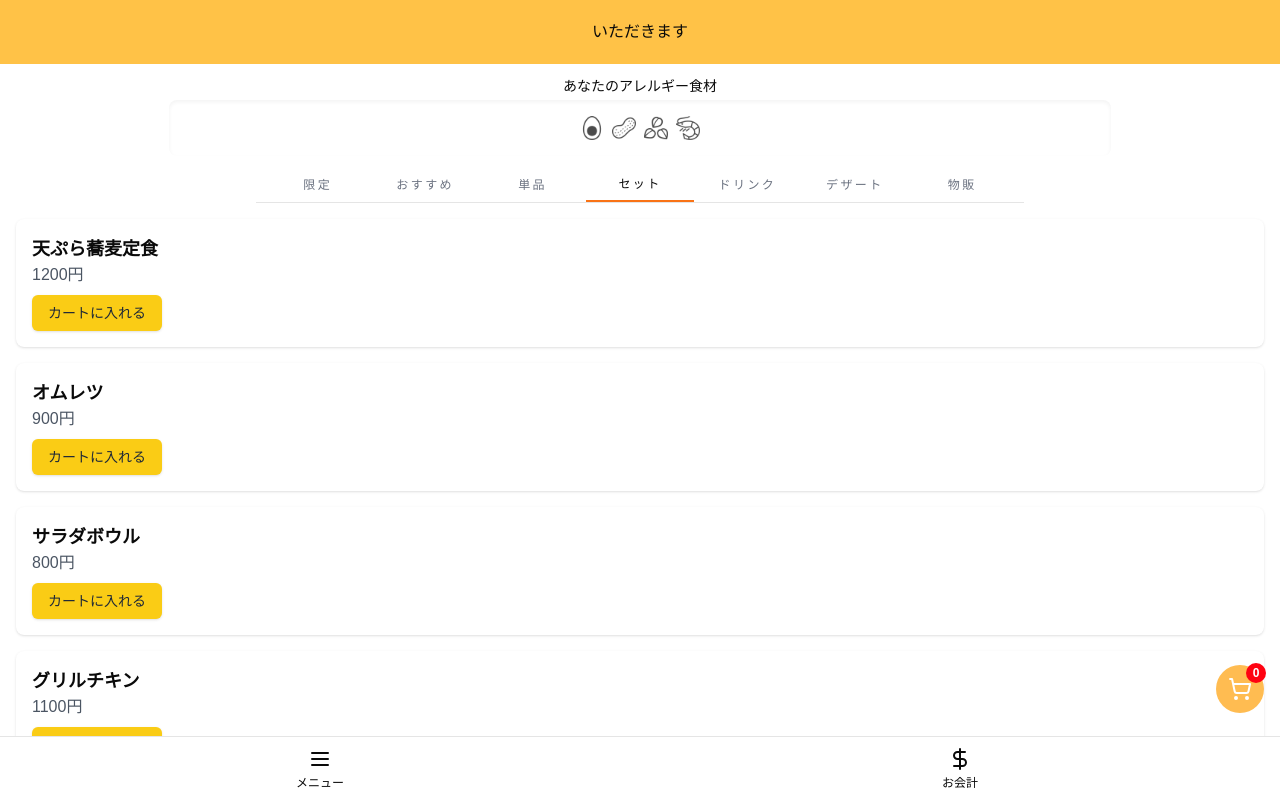
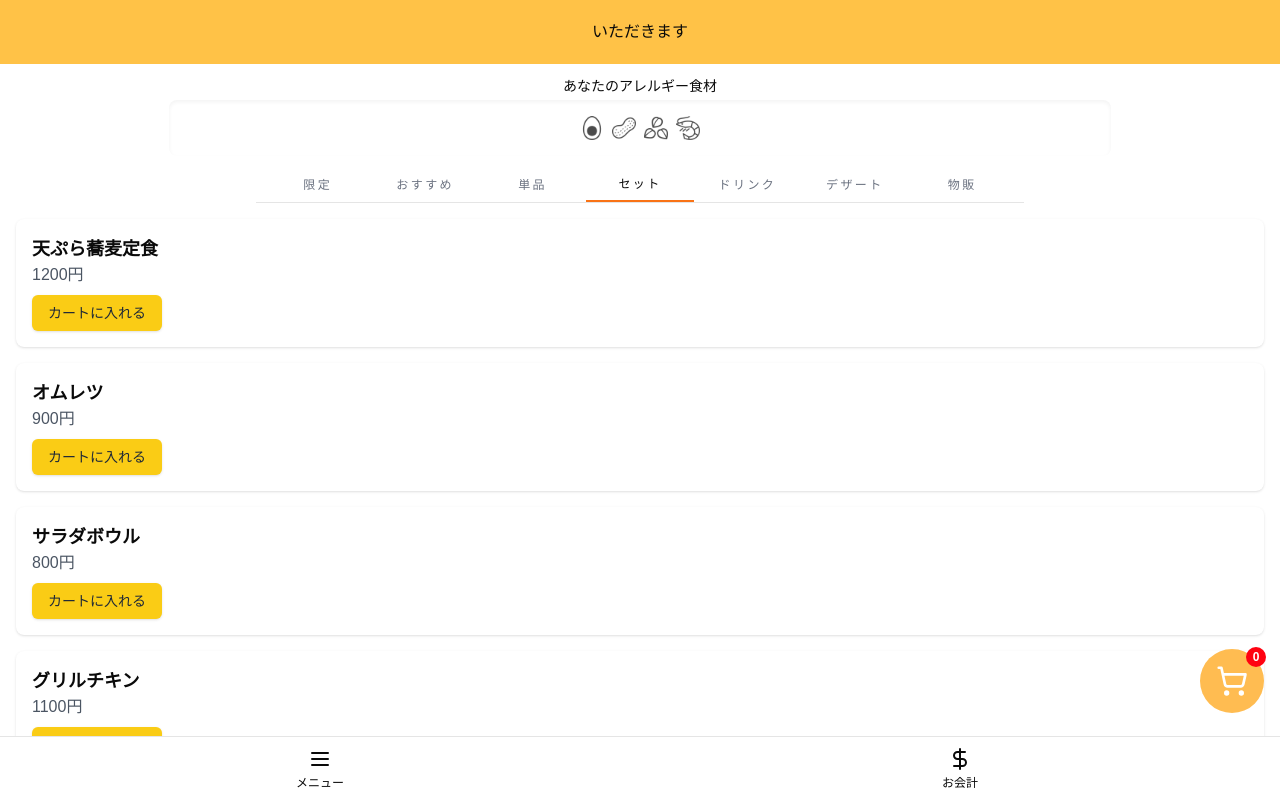
Before and after one commit to a-company-jp/gaishi-hackathon-app, a Next.js app in the folder webapp/: page /menu in a window 1280 px wide. Shown: the top 800 px of the page. Built offline with nearby package versions, Linux system fonts and the light colour scheme; no server answers.

Commit message:
:lipstick: set default size lg

```diff
--- a/webapp/src/features/menu/MenuPage.tsx
+++ b/webapp/src/features/menu/MenuPage.tsx
@@ -121,7 +121,7 @@ function MenuPage() {
       />
 
       <div className="fixed bottom-20 right-4">
-        <CartButton count={cartCount} />
+        <CartButton count={cartCount} size={"lg"} />
       </div>
     </div>
   );
```
